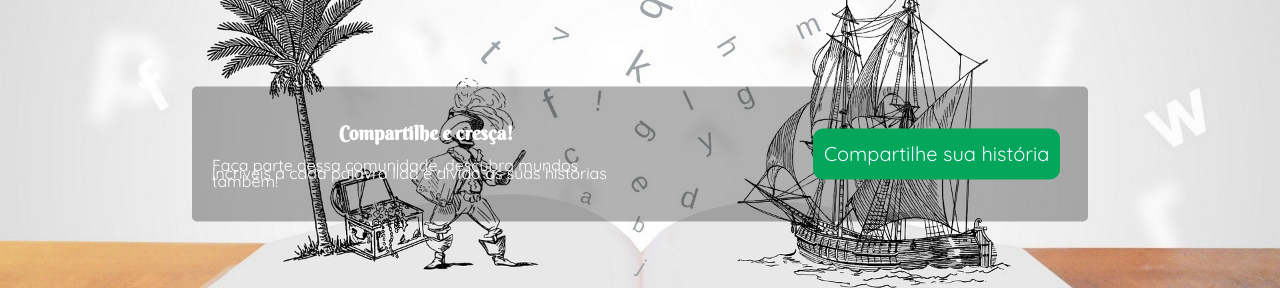
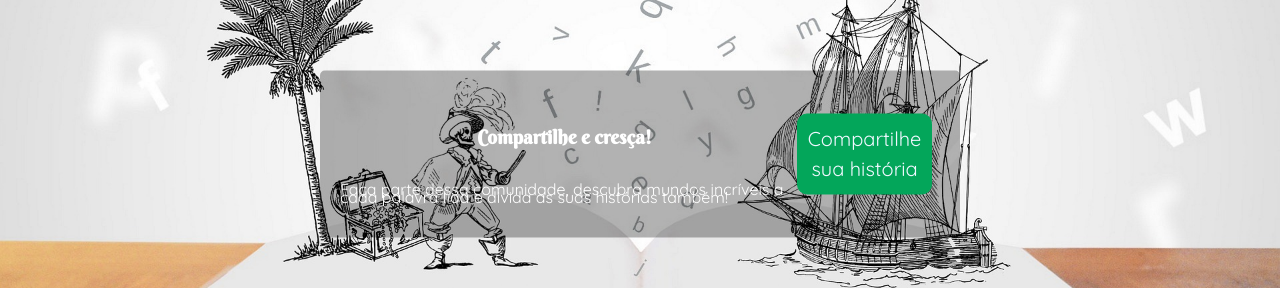
Before and after one commit to Squad009/pj-leiturinha-react, a React (Create React App) app: page /leiturinhas in a window 1280 px wide. Shown: the part 142-430 px from the top of the page. Built offline with nearby package versions, Linux system fonts and the light colour scheme.

Commit message:
alteração no css de leiturinhas

```diff
--- a/src/components/leiturinha/LeiturinhaBanner.jsx
+++ b/src/components/leiturinha/LeiturinhaBanner.jsx
@@ -10,7 +10,7 @@ class LeiturinhaBanner extends React.Component{
                 <div className="container banner-elements legenda">
 
                     <div>
-                    <h2 className="title_font">Compartilhe e cresça!</h2>
+                    <h2 className="title_font margem_titulo">Compartilhe e cresça!</h2>
                     <p>Faça parte dessa comunidade, descubra mundos incríveis a cada palavra lida e divida as suas histórias
                         também!
                     </p>
--- a/src/components/leiturinha/LeiturinhaCarrossel.jsx
+++ b/src/components/leiturinha/LeiturinhaCarrossel.jsx
@@ -37,7 +37,7 @@ function Item(props){
 
     return(
         <div className="container">
-            <h4 class="titulo-top-nacional title_font">{item.tituloCarrossel}</h4>
+            <h4 class="titulo-top-nacional title_font margem_titulo">{item.tituloCarrossel}</h4>
             <div class="card">
                 <div id="carroselNacional" class="carousel slide" data-bs-ride="carousel">
                 <div class="carousel-indicators">
--- a/src/components/leiturinha/LeiturinhaMain.jsx
+++ b/src/components/leiturinha/LeiturinhaMain.jsx
@@ -15,7 +15,7 @@ export default function LeiturinhaMain(){
             <HeaderApp navigationMain={<NavigationMain />} searchMain={<SearchMain />} authentication={<Authentication />} />
             <LeiturinhaBanner/>
             <div className="container">
-                <h4 className="titulo-mais-lidas title_font">As mais lidas da semana</h4>
+                <h4 className="titulo-mais-lidas title_font margem_titulo">As mais lidas da semana</h4>
                 <LeiturinhaCards/>
             </div>
             <div className="container">
--- a/src/css/criar_conto.css
+++ b/src/css/criar_conto.css
@@ -43,10 +43,6 @@
     max-width: 100%;
     white-space: normal;
 }
-/*
-input[type='file'] {
-    visibility: hidden;
-} */
 
 .imagem_info {
     border-left: 8px solid #888888;
--- a/src/css/leiturinhas.css
+++ b/src/css/leiturinhas.css
@@ -7,7 +7,7 @@
 
 }
 
-h2 , h4, h6{
+.margem_titulo {
     margin-top: 20px;
     margin-bottom: 20px;
 }
@@ -34,7 +34,7 @@ h2 , h4, h6{
 	transform: translate(-50%, -50%);
 }
 
-.legenda div {
+.legenda {
     max-width: 50%;
 }
 
```
